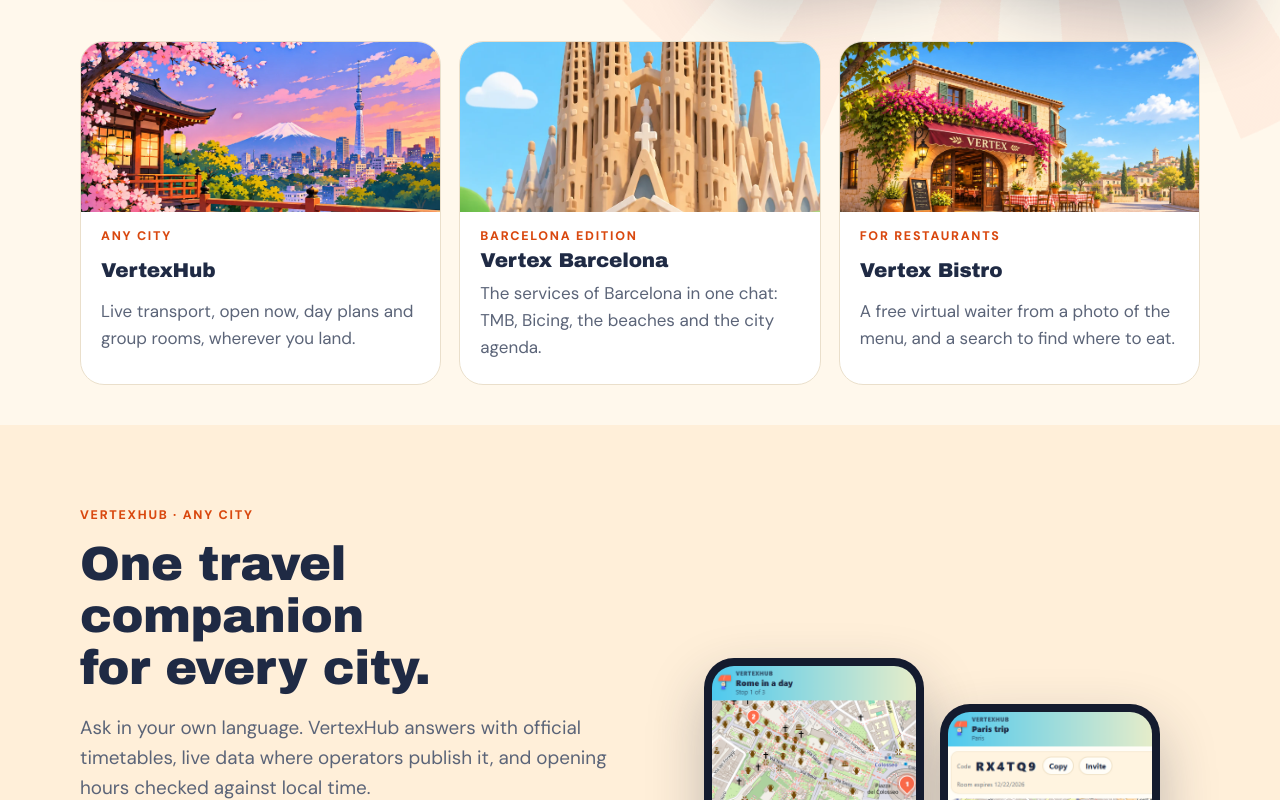
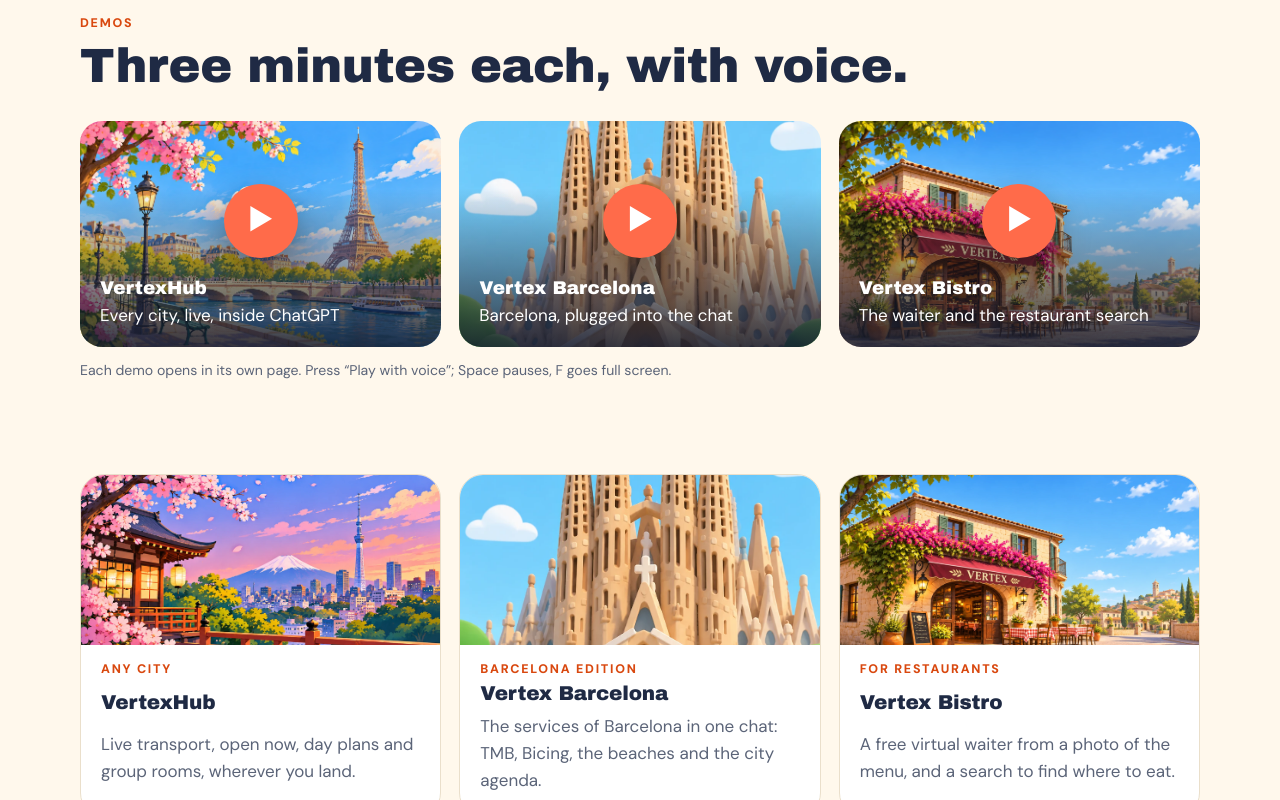
Before and after one commit to Monili-vlr/vertex, a plain HTML site: page index.html in a window 1280 px wide. Shown: the part 680-1480 px from the top of the page. Drawn offline with Linux system fonts and the light colour scheme; a web font is replaced by a local one.

Commit message:
Put the three demo videos at the top of the page
Co-Authored-By: Claude Opus 5.5 <noreply@anthropic.com>

```diff
--- a/index.html
+++ b/index.html
@@ -56,7 +56,7 @@ body::before{content:"";position:fixed;inset:0 0 auto;height:env(safe-area-inset
 .nav a.l:hover{background:var(--band)}
 @media (max-width:760px){.nav ul{display:none}}
 /* hero */
-.hero{position:relative;overflow:hidden;padding-block:72px 40px}
+.hero{position:relative;overflow:hidden;padding-block:64px 8px}
 .hero .grid{display:grid;grid-template-columns:1.05fr .95fr;gap:40px;align-items:center}
 .hero .ctas{display:flex;gap:12px;flex-wrap:wrap;margin-top:28px}
 .stack{position:relative;height:540px}
@@ -149,10 +149,10 @@ footer ul{list-style:none;margin:0;padding:0;display:grid;gap:6px}
   <nav class="wrap nav" aria-label="Main">
     <a class="brand" href="#top"><img src="img/logo.svg" alt="" width="36" height="36">Vertex</a>
     <ul>
+      <li><a class="l" href="#videos">Videos</a></li>
       <li><a class="l" href="#vertexhub">VertexHub</a></li>
       <li><a class="l" href="#barcelona">Barcelona</a></li>
       <li><a class="l" href="#bistro">Bistro</a></li>
-      <li><a class="l" href="#videos">Videos</a></li>
       <li><a class="l" href="shop/index.html">Shop</a></li>
       <li><a class="l" href="#measurements">Measurements</a></li>
       <li><a class="l" href="#privacy">Privacy</a></li>
@@ -176,7 +176,23 @@ footer ul{list-style:none;margin:0;padding:0;display:grid;gap:6px}
       <figure><img src="img/waiter-order.png" alt="Vertex Bistro order card ready to send on WhatsApp" width="440" height="900"></figure>
     </div>
   </div>
-  <div class="wrap" style="margin-top:48px">
+</section>
+
+<section id="videos" style="padding-top:24px">
+  <div class="wrap">
+    <p class="eyebrow rv">Demos</p>
+    <h2 class="rv" style="margin:12px 0 28px">Three minutes each, with voice.</h2>
+    <div class="videos">
+      <a class="vid rv" href="videos/vertexhub.html" style="background-image:url(img/city-paris.webp)"><span class="play" aria-hidden="true">▶</span><span class="t"><b>VertexHub</b><span>Every city, live, inside ChatGPT</span></span></a>
+      <a class="vid rv" href="videos/vertex-barcelona.html" style="background-image:url(img/bcn-sagrada.webp)"><span class="play" aria-hidden="true">▶</span><span class="t"><b>Vertex Barcelona</b><span>Barcelona, plugged into the chat</span></span></a>
+      <a class="vid rv" href="videos/vertex-bistro.html" style="background-image:url(img/restaurant.webp)"><span class="play" aria-hidden="true">▶</span><span class="t"><b>Vertex Bistro</b><span>The waiter and the restaurant search</span></span></a>
+    </div>
+    <p class="note">Each demo opens in its own page. Press “Play with voice”; Space pauses, F goes full screen.</p>
+  </div>
+</section>
+
+<section id="apps" style="padding-top:0">
+  <div class="wrap" style="margin-top:0">
     <div class="trio">
       <a class="rv" href="#vertexhub"><div class="pic" style="background-image:url(img/city-tokyo.webp)"></div><div class="txt"><span class="eyebrow">Any city</span><h3>VertexHub</h3><p style="color:var(--muted)">Live transport, open now, day plans and group rooms, wherever you land.</p></div></a>
       <a class="rv" href="#barcelona"><div class="pic" style="background-image:url(img/bcn-sagrada.webp)"></div><div class="txt"><span class="eyebrow">Barcelona edition</span><h3>Vertex Barcelona</h3><p style="color:var(--muted)">The services of Barcelona in one chat: TMB, Bicing, the beaches and the city agenda.</p></div></a>
@@ -278,18 +294,7 @@ footer ul{list-style:none;margin:0;padding:0;display:grid;gap:6px}
   </div>
 </section>
 
-<section id="videos" class="band">
-  <div class="wrap">
-    <p class="eyebrow rv">Demos</p>
-    <h2 class="rv" style="margin:12px 0 28px">Three minutes each, with voice.</h2>
-    <div class="videos">
-      <a class="vid rv" href="videos/vertexhub.html" style="background-image:url(img/city-paris.webp)"><span class="play" aria-hidden="true">▶</span><span class="t"><b>VertexHub</b><span>Every city, live, inside ChatGPT</span></span></a>
-      <a class="vid rv" href="videos/vertex-barcelona.html" style="background-image:url(img/bcn-sagrada.webp)"><span class="play" aria-hidden="true">▶</span><span class="t"><b>Vertex Barcelona</b><span>Barcelona, plugged into the chat</span></span></a>
-      <a class="vid rv" href="videos/vertex-bistro.html" style="background-image:url(img/restaurant.webp)"><span class="play" aria-hidden="true">▶</span><span class="t"><b>Vertex Bistro</b><span>The waiter and the restaurant search</span></span></a>
-    </div>
-    <p class="note">Each demo opens in its own page. Press “Play with voice”; Space pauses, F goes full screen.</p>
-  </div>
-</section>
+
 
 <section id="measurements">
   <div class="wrap">
```
